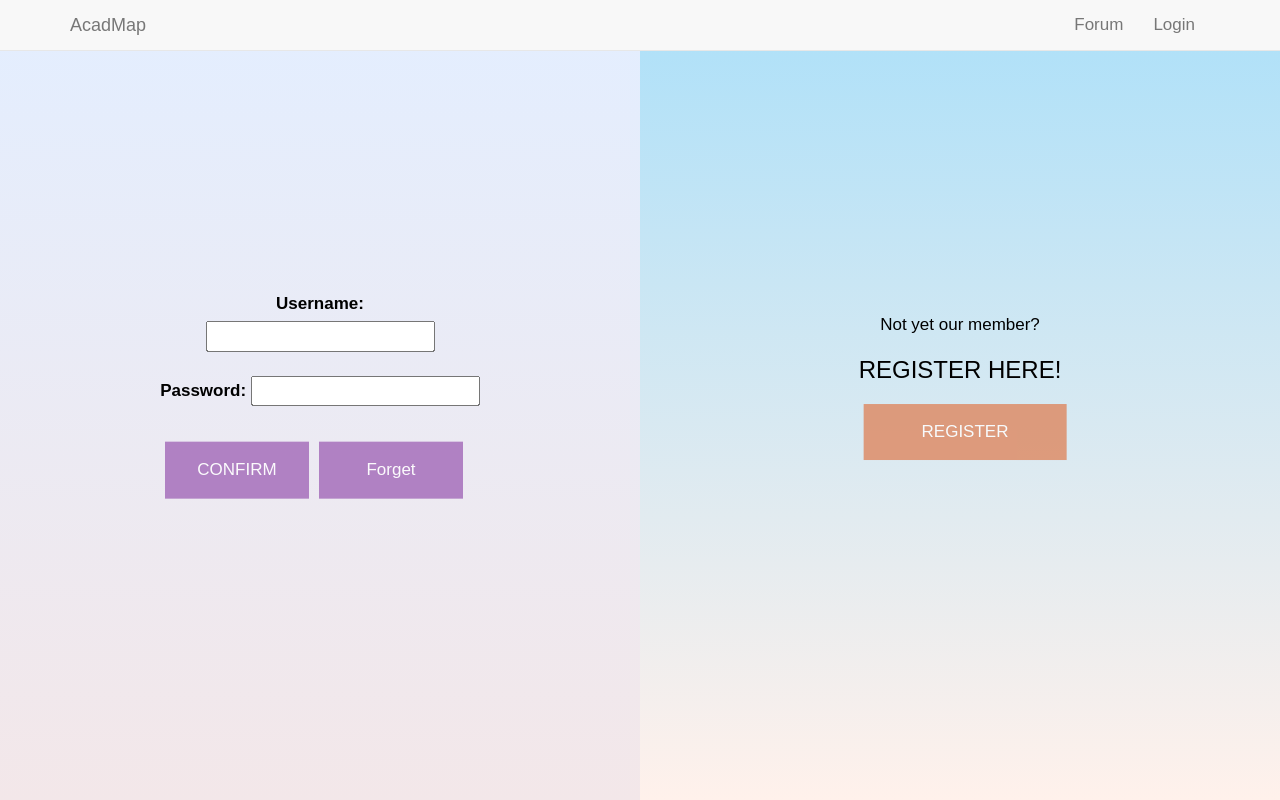
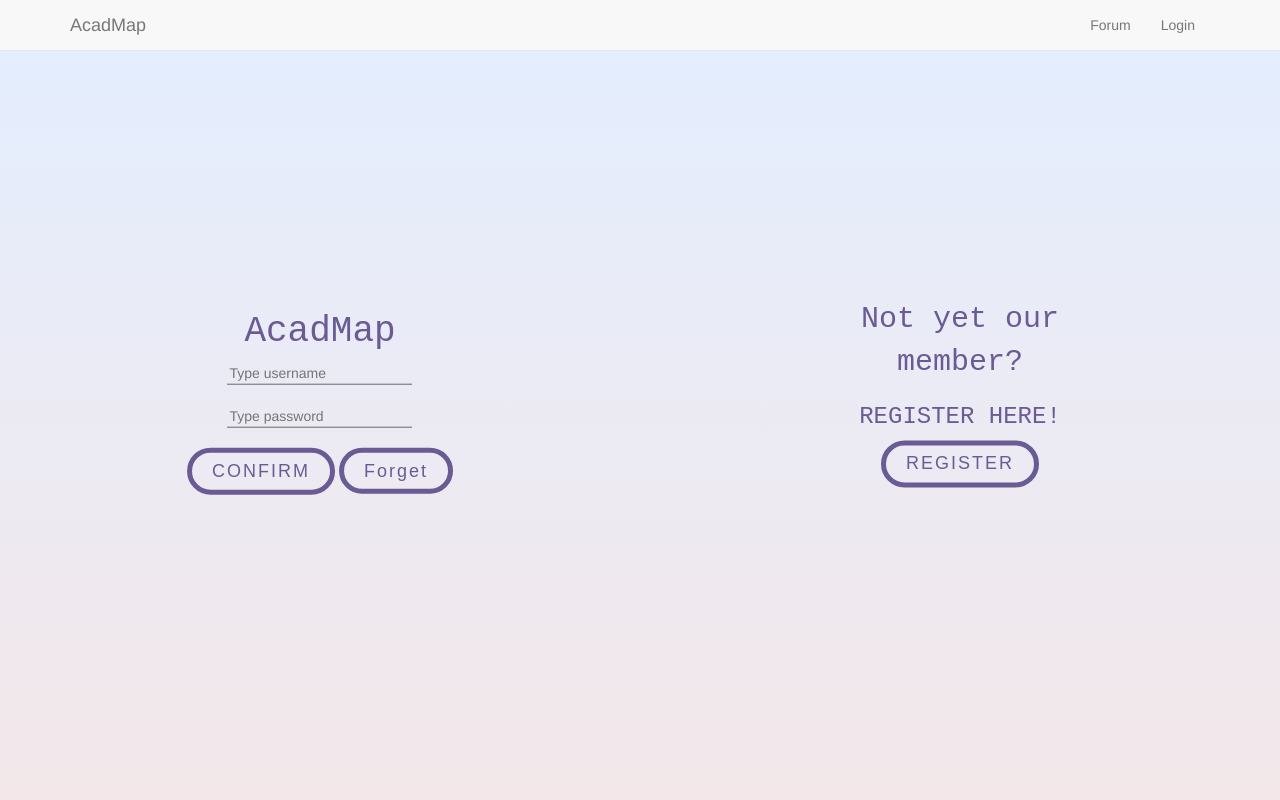
Before and after one commit to fungking07/3100-project, a PHP site: page /login_related/login.php in a window 1280 px wide. Run offline with PHP 8.4, Linux system fonts and the light colour scheme; some libraries are stand-ins or nearby versions.

Commit message:
made login page super beatiful

```diff
--- a/css/login.css
+++ b/css/login.css
@@ -1,9 +1,3 @@
-body {
-  font-family: Arial;
-  font-size: 17px;
-  color: black;
-}
-
 .header {
   position: fixed;
   top: 0;
@@ -21,17 +15,16 @@ body {
   overflow-x: hidden;
   padding-top: 20px;
 }
-
 .left {
   left: 0;
-  background-color: #FFD1BA;
+background-image: linear-gradient(to top, #f3e7e9 0%, #e3eeff 99%, #e3eeff 100%);
+
 }
 
 .right {
   right: 0;
-  background-color: #BABFFF;
+    background-image: linear-gradient(to top, #f3e7e9 0%, #e3eeff 99%, #e3eeff 100%);
 }
-
 .centered {
   position: absolute;
   top: 50%;
@@ -50,34 +43,33 @@ body {
   margin: 2px auto 2px auto;
   width: 90%;
 }
-
-.btn1 {
-  background-color: #DE875F;
-  color: white;
-  padding: 16px 20px;
-  margin: 10px 5px 22px 5px;
-  border: none;
-  cursor: pointer;
-  width: 100%;
-  margin-bottom:10px;
-  opacity: 0.8;
-  text-align:center;
+.button1{
+	background: transparent;
+	color: #6B5B95;
+	border: 5px solid #6B5B95;
+	border-radius: 50px;
+	padding: 0.8rem 2rem;
+	font: 18px "Margarine", sans-serif;
+	outline: none;
+	cursor: pointer;
+	position: relative;
+	transition: 0.2s ease-in-out;
+	letter-spacing: 2px;
 }
-
-.btn2 {
-  float: left;
-  background-color: #A268B8;
-  color: white;
-  padding: 16px 20px;
-  margin: 10px 5px 22px 5px;
-  border: none;
-  cursor: pointer;
-  width: 45%;
-  margin-bottom:10px;
-  opacity: 0.8;
-  text-align:center;
+.button1:hover {background-color: #66CCCC}
+.button1:active {
+  background-color: #66CCCC;
+  box-shadow: 0 5px #666;
+  transform: translateY(4px);
 }
-
-.btn1:hover, .btn2:hover {
-  opacity: 1;
+.input{
+  border: 0;
+  outline: 0;
+  background: transparent;
+  border-bottom: 1px solid #696969;
 }
+.colorful{
+  font-size: 30px;
+  font-family: "Courier New", Courier, monospace;
+  color: #6B5B95;
+}
--- a/login_related/ConnectDatabase.php
+++ b/login_related/ConnectDatabase.php
@@ -15,7 +15,7 @@ Where Add Post button is for accessing add post.
    //output connection error if not connected.
    echo "Connection error:". mysqli_connect_error();
  }
-
+ //start session
  session_start();
 
 
--- a/login_related/login.php
+++ b/login_related/login.php
@@ -1,16 +1,24 @@
 <!--
-PROGRAM forum.php - forum
+PROGRAM login.php - forum
 PROGRAMMER: Tso Sze Long Angus 1155109296
 CALLING SEQUENCE:
 - forum.php
-- navbar.php -> forum.php
-Where filter button is for sorting by date, likes and filter by category.
-Where Add Post button is for accessing add post.
+- navbar.php -> login.php
+where nav bar is for navigation between page
+Where login button is for logging in with checking
+Where register button is for rediecting to register page
+where forget buttuon is for Redirecting to verification page
+VERSION 1: written 2-2-2020
+REVISION 1.1: 3-3-2020 to improve searching algorithm.
+PURPOSE:
+DATA STRUCTURES:
+ALGORITHM:
  -->
 
 <?php
   //use helper function to connect to the database
   include("../ConnectDatabase.php");
+  //add navbar to page
   include("../navbar.php");
 
   //If user signedin then prompt a alert message to user telling them they have signed in
@@ -115,7 +123,37 @@ background-image: linear-gradient(to top, #f3e7e9 0%, #e3eeff 99%, #e3eeff 100%)
 
 .right {
   right: 0;
-    background-image: linear-gradient(to top, #fff1eb 0%, #ace0f9 100%);
+    background-image: linear-gradient(to top, #f3e7e9 0%, #e3eeff 99%, #e3eeff 100%);
+}
+.button1{
+	background: transparent;
+	color: #6B5B95;
+	border: 5px solid #6B5B95;
+	border-radius: 50px;
+	padding: 0.8rem 2rem;
+	font: 18px "Margarine", sans-serif;
+	outline: none;
+	cursor: pointer;
+	position: relative;
+	transition: 0.2s ease-in-out;
+	letter-spacing: 2px;
+}
+.button1:hover {background-color: #66CCCC}
+.button1:active {
+  background-color: #66CCCC;
+  box-shadow: 0 5px #666;
+  transform: translateY(4px);
+}
+.input{
+  border: 0;
+  outline: 0;
+  background: transparent;
+  border-bottom: 1px solid #696969;
+}
+.colorful{
+  font-size: 30px;
+  font-family: "Courier New", Courier, monospace;
+  color: #6B5B95;
 }
 </style>
 </head>
@@ -123,13 +161,14 @@ background-image: linear-gradient(to top, #f3e7e9 0%, #e3eeff 99%, #e3eeff 100%)
 <div class="content">
   <div class="split left">
     <div class="centered">
+        <div class="colorful">
+          <h1>AcadMap</h>
+        </div>
       <form  method="Post" action = "login.php">
-        <label for="fname">Username:</label>
-        <input type="text" id="user" name="user"><br><br>
-        <label for="lname">Password:</label>
-        <input type="password" id="pw" name="pw"><br><br>
-        <button type="submit" class="btn2" onclick="regPage()" name= "submit" value ="submit">CONFIRM</button>
-        <a href="verification.php" class="btn2">Forget</a></button>
+        <input type="text" id="user" name="user" class ="input" placeholder="Type username"><br><br>
+        <input type="password" id="pw" name="pw" class ="input" placeholder="Type password"><br><br>
+        <button type="submit" class="button1" name= "submit" value ="submit">CONFIRM</button>
+        <a href="verification.php" class="button1">Forget</a>
       </form>
       <div class="red-text"><?php include("error.php")?></div>
     </div>
@@ -138,10 +177,12 @@ background-image: linear-gradient(to top, #f3e7e9 0%, #e3eeff 99%, #e3eeff 100%)
 
   <div class="split right">
     <div class="centered">
-      <p>Not yet our member?</p>
+      <div class="colorful">
+      <p >Not yet our member?</p>
       <h3>REGISTER HERE!</h3>
+      </div>
       <form action="register.php" method="Post">
-      <button type="submit" class="btn1" onclick="regPage()" name= "register" value = "register">REGISTER</button>
+      <button type="submit" class="button1" onclick="regPage()" name= "register" value = "register">REGISTER</button>
       </form>
     </div>
   </div>
```
Also changed, not shown: login_related/Register.php (+11 -2 lines), login_related/asking_user.php (+1 -7 lines).
